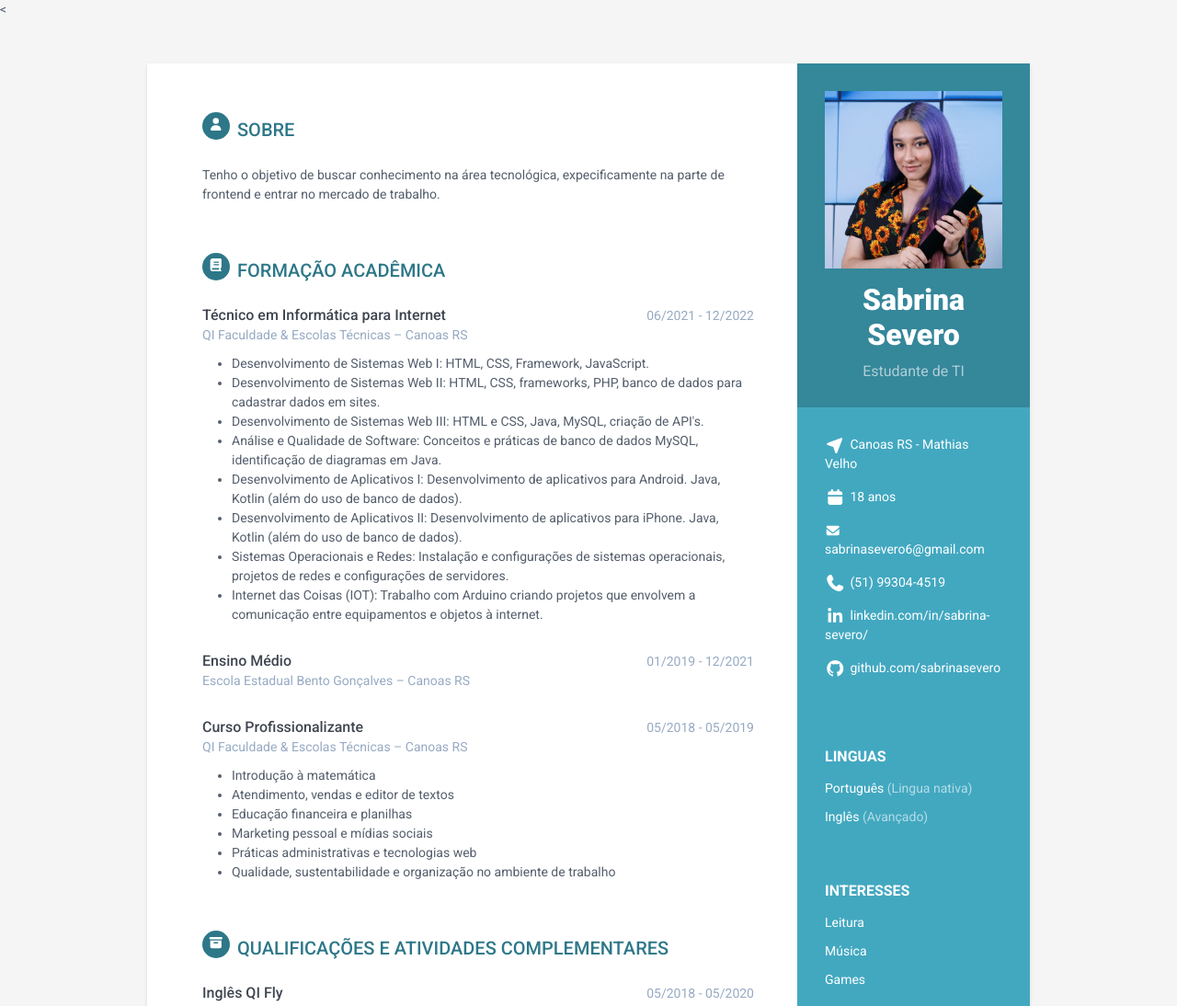
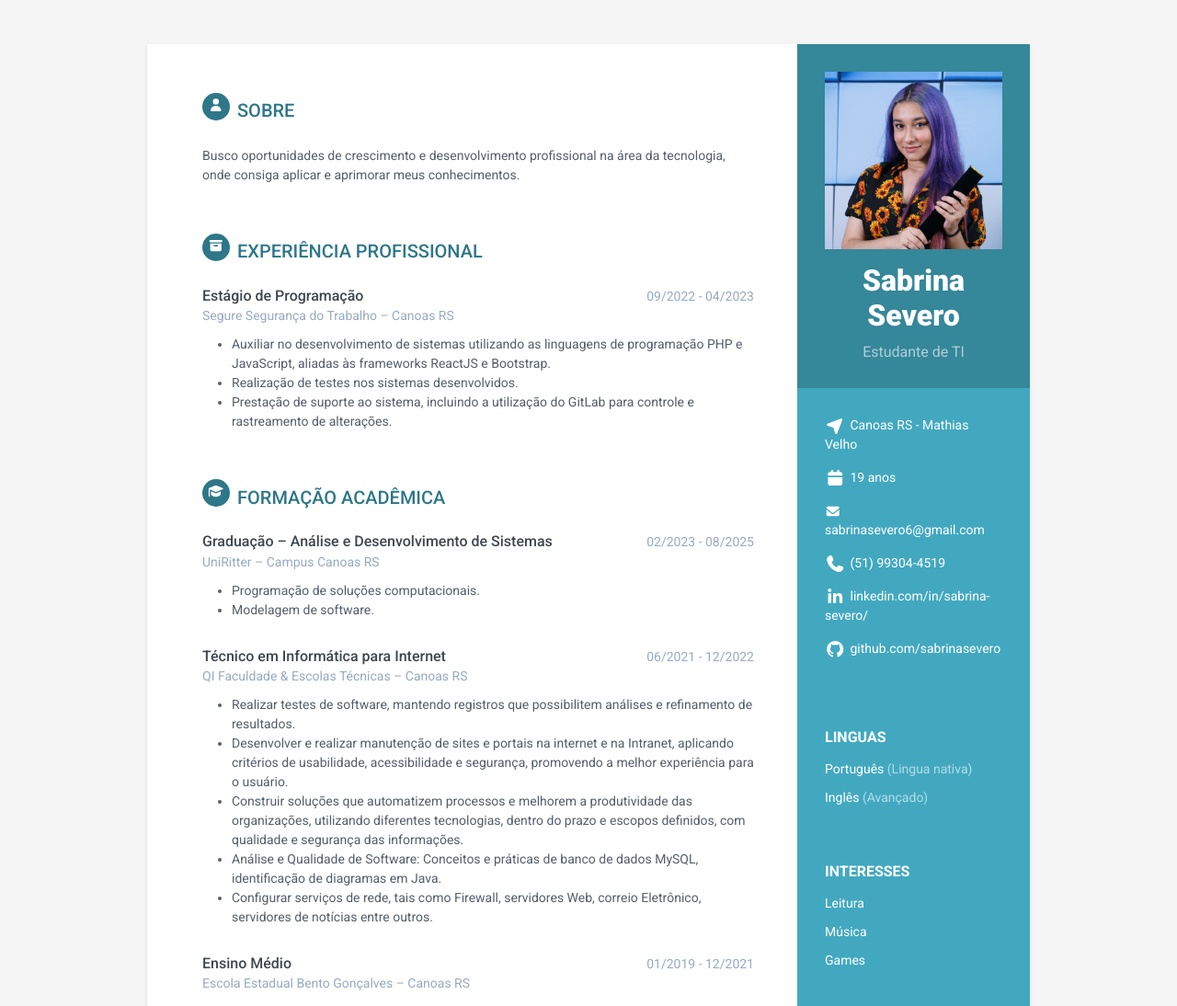
Before and after one commit to sabrinasevero/Curr-culo, a plain HTML site: page index.html in a window 1280 px wide. Shown: the top 1094 px of the page at 92% size. Drawn offline with Linux system fonts and the light colour scheme.

Commit message:
Atualizando meu curriculo

```diff
--- a/index.html
+++ b/index.html
@@ -10,7 +10,7 @@
   <meta name="viewport" content="width=device-width, initial-scale=1.0">
   <meta name="description" content="Responsive HTML5 Resume/CV Template for Developers">
   <meta name="author" content="Xiaoying Riley at 3rd Wave Media">
-  <link rel="shortcut icon" href="assets/images/icon.png"><
+  <link rel="shortcut icon" href="assets/images/icon.png">
   <!-- Google Font -->
   <link href='https://fonts.googleapis.com/css?family=Roboto:400,500,400italic,300italic,300,500italic,700,700italic,900,900italic' rel='stylesheet' type='text/css'>
   <!-- FontAwesome JS-->
@@ -34,7 +34,7 @@
       <div class="contact-container container-block ">
         <ul class="list-unstyled contact-list ">
           <li class="endereco"><i class="fas fa-location-arrow"></i>Canoas RS - Mathias Velho</li>
-          <li class="idade"><i class="fas fa-calendar"></i>18 anos</li>
+          <li class="idade"><i class="fas fa-calendar"></i>19 anos</li>
           <li class="email"><i class="fas fa-envelope"></i><a href="mailto: sabrinasevero6@gmail.com">sabrinasevero6@gmail.com</a></li>
           <li class="phone"><i class="fas fa-phone"></i><a href="tel:(51) 99304-4519">(51) 99304-4519</a></li>
           <li class="linkedin"><i class="fab fa-linkedin-in"></i><a href="https://www.linkedin.com/in/sabrina-severo/" target="_blank">linkedin.com/in/sabrina-severo/</a></li>
@@ -69,7 +69,7 @@
       <section class="section summary-section">
         <h2 class="section-title"><span class="icon-holder"><i class="fas fa-user"></i></span>Sobre</h2>
         <div class="summary">
-          <p>Tenho o objetivo de buscar conhecimento na área tecnológica, expecificamente na parte de frontend e entrar no mercado de trabalho.
+          <p>Busco oportunidades de crescimento e desenvolvimento profissional na área da tecnologia, onde consiga aplicar e aprimorar meus conhecimentos.
           </p>
         </div>
         <!--//summary-->
@@ -77,7 +77,48 @@
       <!--//section-->
 
       <section class="section experiences-section">
-        <h2 class="section-title"><span class="icon-holder"><i class="fas fa-book"></i></i></span>Formação Acadêmica</h2>
+        <h2 class="section-title"><span class="icon-holder"><i class="fas fa-archive"></i></span>Experiência Profissional</h2>
+
+        <div class="item">
+          <div class="meta">
+            <div class="upper-row">
+              <h3 class="job-title">Estágio de Programação</h3>
+              <div class="time">09/2022 - 04/2023</div>
+            </div>
+
+            <div class="company">Segure Segurança do Trabalho – Canoas RS</div>
+          </div>
+
+          <div class="details">
+            <ul>
+              <li>Auxiliar no desenvolvimento de sistemas utilizando as linguagens de programação PHP e JavaScript, aliadas às frameworks ReactJS e Bootstrap.</li>
+              <li>Realização de testes nos sistemas desenvolvidos.</li>
+              <li>Prestação de suporte ao sistema, incluindo a utilização do GitLab para controle e rastreamento de alterações.</li>
+            </ul>
+          </div>
+        </div>
+      </section>
+
+      <section class="section experiences-section">
+        <h2 class="section-title"><span class="icon-holder"><i class="fas fa-graduation-cap"></i></i></span>Formação Acadêmica</h2>
+
+        <div class="item">
+          <div class="meta">
+            <div class="upper-row">
+              <h3 class="job-title">Graduação – Análise e Desenvolvimento de Sistemas</h3>
+              <div class="time">02/2023 - 08/2025</div>
+            </div>
+            <!--//upper-row-->
+            <div class="company">UniRitter – Campus Canoas RS</div>
+          </div>
+          <!--//meta-->
+          <div class="details">
+            <ul>
+              <li>Programação de soluções computacionais.</li>
+              <li>Modelagem de software.</li>
+            </ul>
+          </div>
+        </div>
 
         <div class="item">
           <div class="meta">
@@ -91,25 +132,14 @@
           <!--//meta-->
           <div class="details">
             <ul>
-              <li>Desenvolvimento de Sistemas Web I:
-                HTML, CSS, Framework, JavaScript.</li>
-              <li>Desenvolvimento de Sistemas Web II:
-                HTML, CSS, frameworks, PHP, banco de dados para cadastrar dados em sites.</li>
-              <li>Desenvolvimento de Sistemas Web III:
-                HTML e CSS, Java, MySQL, criação de API's.</li>
+              <li>Realizar testes de software, mantendo registros que possibilitem análises e refinamento de resultados.</li>
+              <li>Desenvolver e realizar manutenção de sites e portais na internet e na Intranet, aplicando critérios de usabilidade, acessibilidade e segurança, promovendo a melhor experiência para o usuário.</li>
+              <li>Construir soluções que automatizem processos e melhorem a produtividade das organizações, utilizando diferentes tecnologias, dentro do prazo e escopos definidos, com qualidade e segurança das informações.</li>
               <li>Análise e Qualidade de Software:
                 Conceitos e práticas de banco de dados MySQL, identificação de diagramas em Java.</li>
-              <li>Desenvolvimento de Aplicativos I:
-                Desenvolvimento de aplicativos para Android. Java, Kotlin (além do uso de banco de dados).</li>
-              <li>Desenvolvimento de Aplicativos II:
-                Desenvolvimento de aplicativos para iPhone. Java, Kotlin (além do uso de banco de dados).</li>
-              <li>Sistemas Operacionais e Redes:
-                Instalação e configurações de sistemas operacionais, projetos de redes e configurações de servidores.</li>
-              <li>Internet das Coisas (IOT):
-                Trabalho com Arduino criando projetos que envolvem a comunicação entre equipamentos e objetos à internet.</li>
+              <li>Configurar serviços de rede, tais como Firewall, servidores Web, correio Eletrônico, servidores de notícias entre outros.</li>
             </ul>
           </div>
-          <!--//details-->
         </div>
         <!--//item-->
 
@@ -123,37 +153,12 @@
             <div class="company">Escola Estadual Bento Gonçalves – Canoas RS</div>
           </div>
         </div>
-        <!--//item-->
-
-        <div class="item">
-          <div class="meta">
-            <div class="upper-row">
-              <h3 class="job-title">Curso Profissionalizante</h3>
-              <div class="time">05/2018 - 05/2019</div>
-            </div>
-            <!--//upper-row-->
-            <div class="company">QI Faculdade & Escolas Técnicas – Canoas RS</div>
-          </div>
-          <!--//meta-->
-          <div class="details">
-            <ul>
-              <li>Introdução à matemática</li>
-              <li>Atendimento, vendas e editor de textos</li>
-              <li>Educação financeira e planilhas</li>
-              <li>Marketing pessoal e mídias sociais</li>
-              <li>Práticas administrativas e tecnologias web</li>
-              <li>Qualidade, sustentabilidade e organização no ambiente de trabalho</li>
-            </ul>
-          </div>
-          <!--//details-->
-        </div>
-        <!--//item-->
 
       </section>
       <!--//section-->
 
       <section class="section projects-section">
-        <h2 class="section-title"><span class="icon-holder"><i class="fas fa-archive"></i></span>Qualificações e Atividades Complementares</h2>
+        <h2 class="section-title"><span class="icon-holder"><i class="fas fa-book"></i></span>Qualificações e Atividades Complementares</h2>
         <div class="item">
           <div class="meta">
             <div class="upper-row">
@@ -224,23 +229,27 @@
           </div>
         </div>
         <!--//item-->
-        <div class="item">
+       <div class="item">
           <div class="meta">
             <div class="upper-row">
-              <h3 class="job-title">Desenvolvimento de Aplicativos Thunkable</h3>
-              <div class="time">03/2021 - Carga Horária de 32 Horas</div>
+              <h3 class="job-title">Curso Profissionalizante</h3>
+              <div class="time">05/2018 - 05/2019</div>
             </div>
             <!--//upper-row-->
-            <div class="company">Cel.Lep Estação Hack</div>
-            <div class="details">
-              <ul>
-                <li>Ciclo de desenvolvimento (ideia, design, desenvolvimento, teste).</li>
-                <li>Interface e funcionalidades da ferramenta Thunkable.</li>
-                <li>Conhecimentos de linguagem de programação Blockly.</li>
-              </ul>
-
-            </div>
+            <div class="company">QI Faculdade & Escolas Técnicas – Canoas RS</div>
           </div>
+          <!--//meta-->
+          <div class="details">
+            <ul>
+              <li>Introdução à matemática</li>
+              <li>Atendimento, vendas e editor de textos</li>
+              <li>Educação financeira e planilhas</li>
+              <li>Marketing pessoal e mídias sociais</li>
+              <li>Práticas administrativas e tecnologias web</li>
+              <li>Qualidade, sustentabilidade e organização no ambiente de trabalho</li>
+            </ul>
+          </div>
+          <!--//details-->
         </div>
       </section>
       <!--//section-->
```
